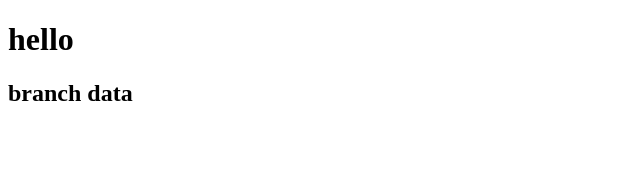
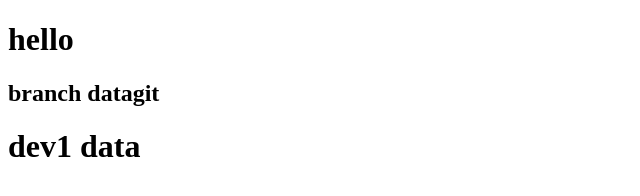
Before and after one commit to prajwalhelonde/prajwal, a plain HTML site: page pskap/index.html in a window 1280 px wide. Shown: the whole page, without its empty margins (0-640 px from the left). Drawn offline with Linux system fonts and the light colour scheme.

Commit message:
data added

```diff
--- a/pskap/index.html
+++ b/pskap/index.html
@@ -7,6 +7,7 @@
 </head>
 <body>
     <h1>hello</h1>
-    <h2>branch data</h2>
+    <h2>branch datagit</h2>
+    <h1>dev1 data</h1>
 </body>
 </html>
```
